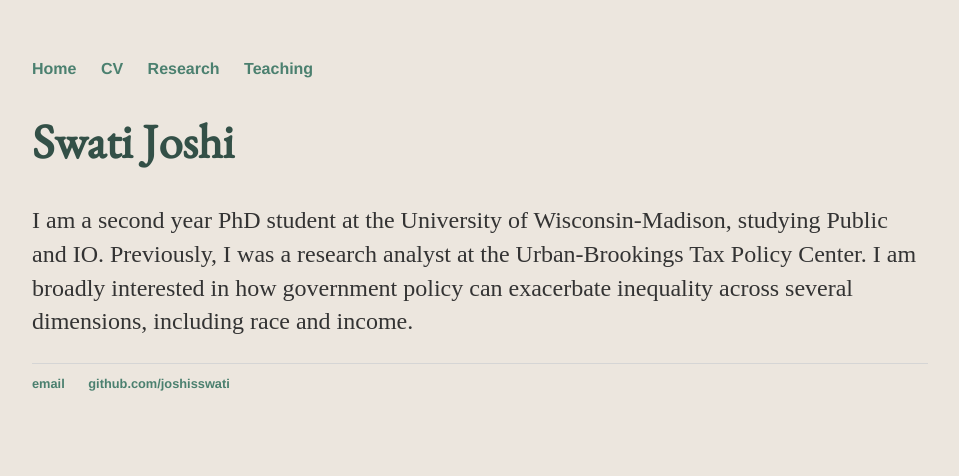
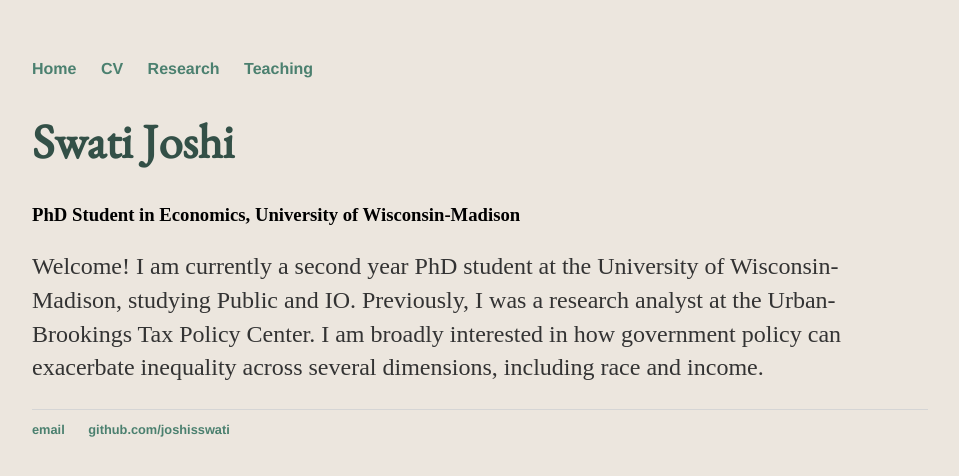
Before and after one commit to joshisswati/joshisswati.github.io, a Jekyll site: the page built from index.html, in a window 1280 px wide. Shown: the top 476 px of the page, without its empty margins (160-1119 px from the left). Built offline with Jekyll 4.4.1, drawn with Linux system fonts in a browser that asks for light colours.

Commit message:
Update index.html

```diff
--- a/index.html
+++ b/index.html
@@ -4,5 +4,8 @@
 ---
 <div class="blurb">
         <h1>Swati Joshi</h1>
-	<p>I am a second year PhD student at the University of Wisconsin-Madison, studying Public and IO. Previously, I was a research analyst at the Urban-Brookings Tax Policy Center. I am broadly interested in how government policy can exacerbate inequality across several dimensions, including race and income. </p>
+	<h3> PhD Student in Economics, University of Wisconsin-Madison </h3>
+	<p>Welcome! I am currently a second year PhD student at the University of Wisconsin-Madison, studying Public and IO. Previously, I was a research analyst at the Urban-Brookings Tax Policy Center. I am broadly interested in how government policy can exacerbate inequality across several dimensions, including race and income. </p>
+
+
 </div><!-- /.blurb -->
```
